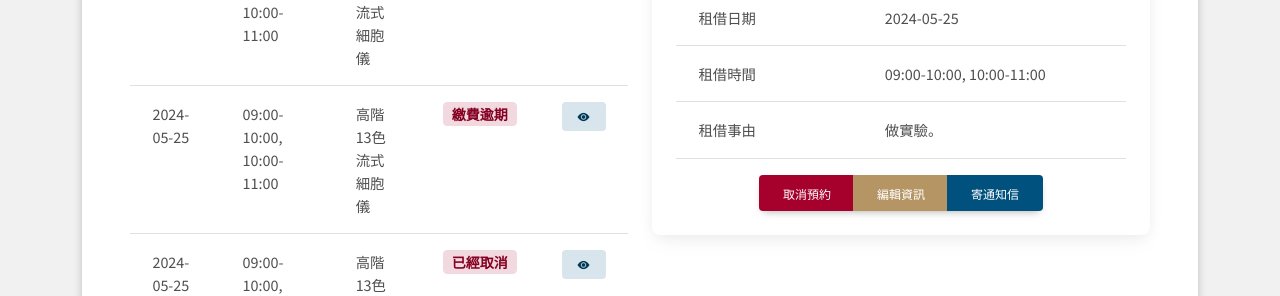
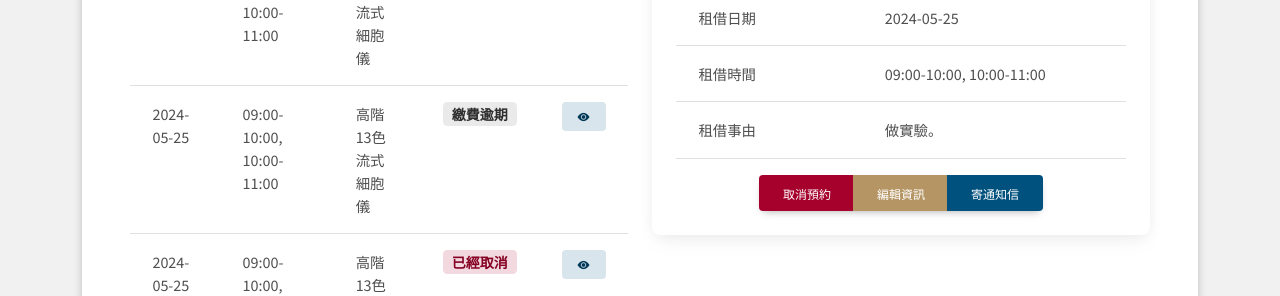
Before and after one commit to chiyi4488/WebThusPFE, a Jekyll site: the page built from pages/manage.html, in a window 1280 px wide. Shown: the part 514-810 px from the top of the page. Built offline with Jekyll 4.4.1, drawn with Linux system fonts in a browser that asks for light colours.

Commit message:
Update meta tags in default.html, manage.html, and order.html

```diff
--- a/_layouts/default.html
+++ b/_layouts/default.html
@@ -4,6 +4,7 @@
 <head>
     <meta charset="UTF-8">
     <meta name="viewport" content="width=device-width, initial-scale=1.0">
+    <meta name="robots" content="noindex">
     <title>{{ page.title }}｜輔仁大學貴重儀器預約系統</title>
     <link rel="stylesheet" href="/assets/css/style.css">
     <script src='https://cdn.jsdelivr.net/npm/fullcalendar-scheduler@6.1.13/index.global.min.js'></script>
--- a/pages/manage.html
+++ b/pages/manage.html
@@ -41,7 +41,7 @@
                     <td>2024-05-25</td>
                     <td>09:00-10:00, 10:00-11:00</td>
                     <td>高階13色流式細胞儀</td>
-                    <td><span class="badge badge-danger" style="font-size: 14px;">繳費逾期</span></td>
+                    <td><span class="badge badge-secondary" style="font-size: 14px;">繳費逾期</span></td>
                     <td><button class="btn btn-secondary btn-sm" data-mdb-ripple-init data-mdb-modal-init
                             data-mdb-target="#exampleModal"><i class="bi bi-eye-fill"></i></button></td>
 
--- a/pages/order.html
+++ b/pages/order.html
@@ -41,7 +41,7 @@
                     <td>2024-05-25</td>
                     <td>09:00-10:00, 10:00-11:00</td>
                     <td>高階13色流式細胞儀</td>
-                    <td><span class="badge badge-danger" style="font-size: 14px;">繳費逾期</span></td>
+                    <td><span class="badge badge-secondary" style="font-size: 14px;">繳費逾期</span></td>
                     <td><a class="btn btn-warning btn-sm" href="/payment/">立即繳費</a></td>
 
                 </tr>
```
